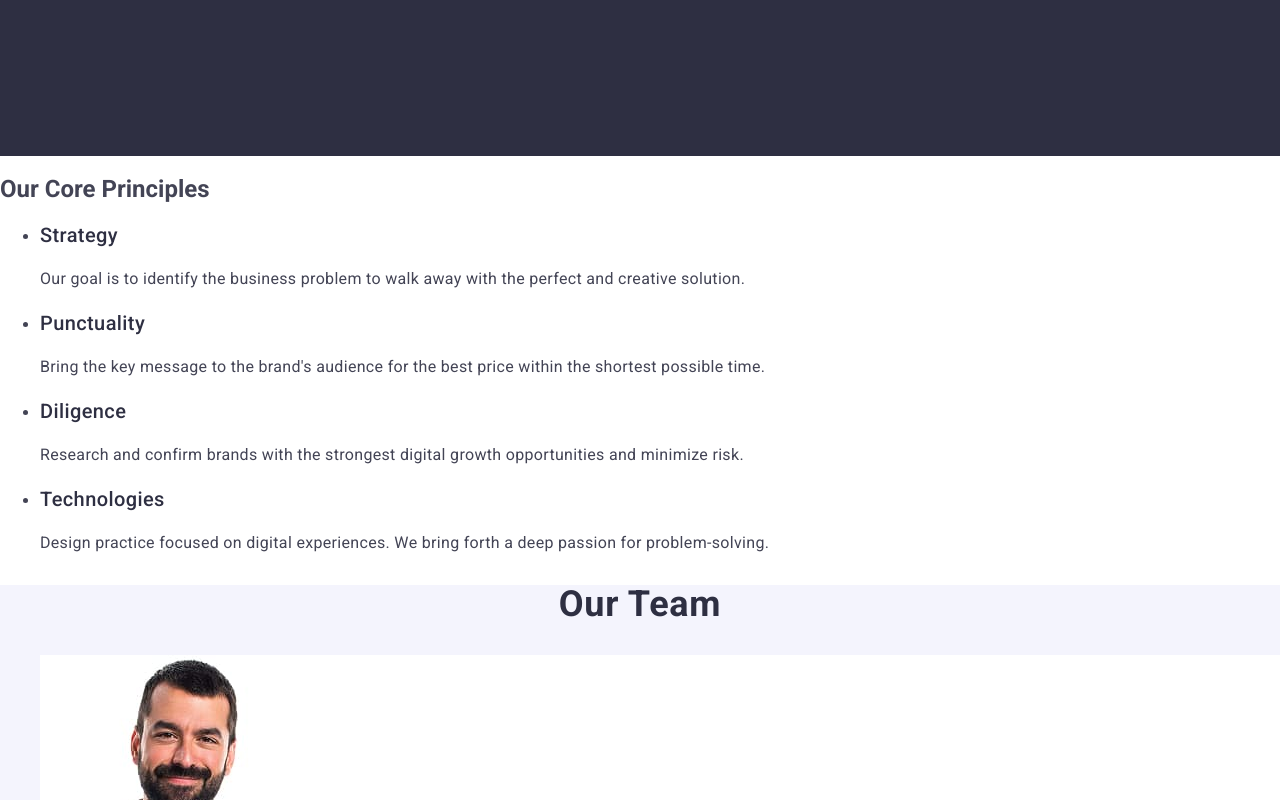
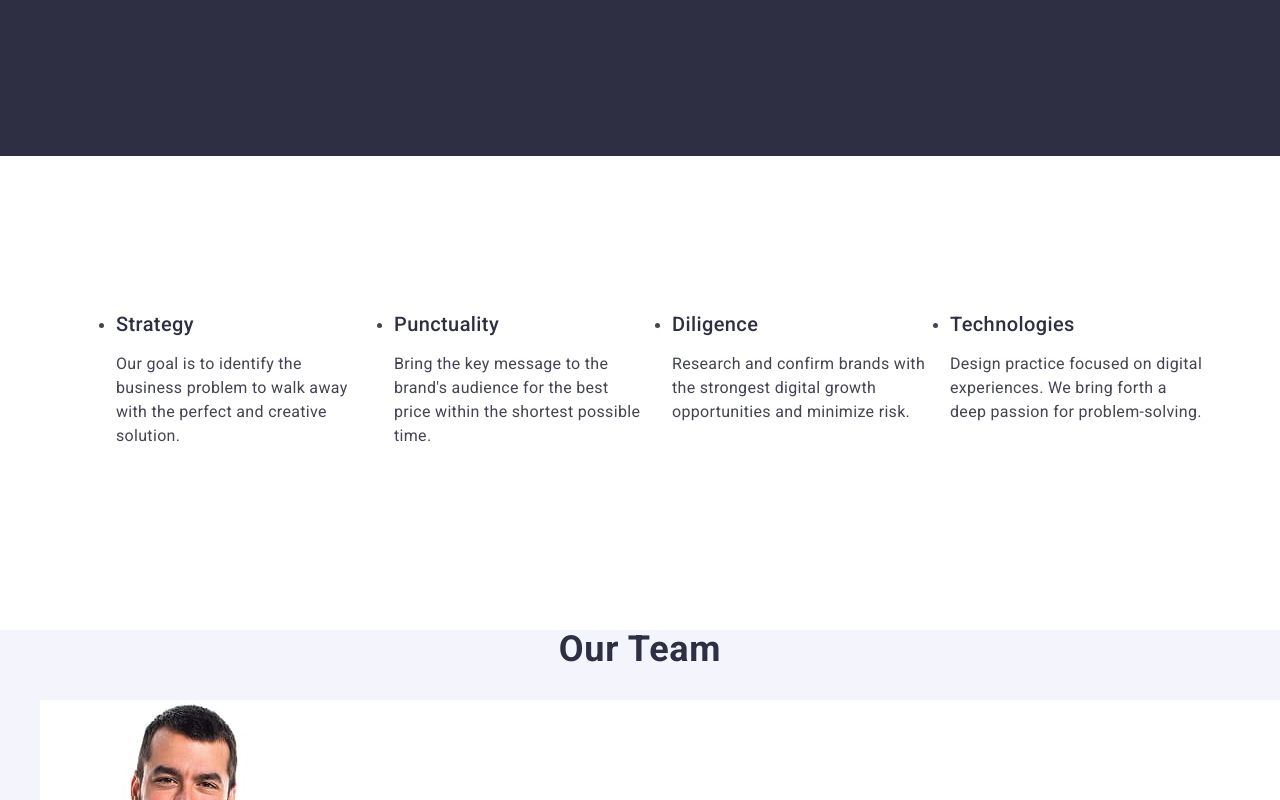
Before and after one commit to berkince14/goit-markup-hw-03, a plain HTML site: page index.html in a window 1280 px wide. Shown: the part 549-1349 px from the top of the page. Drawn offline with nearby package versions, Linux system fonts and the light colour scheme.

Commit message:
index and css updated

```diff
--- a/css/styles.css
+++ b/css/styles.css
@@ -89,6 +89,7 @@ body {
 }
 
 .subtitle_class {
+    margin-bottom: 8px;
     font-weight: 500;
     font-size: 20px;
     line-height: 1.2;
@@ -208,3 +209,33 @@ img {
     display: flex;
     gap: 40px
 }
+
+.our-core {
+    padding: 120px 0;
+}
+
+.visually-hidden {
+    position: absolute;
+    width: 1px;
+    height: 1px;
+    margin: -1px;
+    border: 0;
+    padding: 0;
+    white-space: nowrap;
+    clip-path: inset(100%);
+    clip: rect(0 0 0 0);
+    overflow:     hidden;
+}
+
+.firstsection-ul {
+    display: flex;
+    flex-wrap: wrap;
+    gap: 24px;
+    row-gap: 48px;
+}
+
+.firstsection-li {
+    flex: 1;
+    background-color: #ffffff;
+    flex-basis: calc((100% - 72px) / 4);
+}
--- a/index.html
+++ b/index.html
@@ -64,19 +64,20 @@
           <button type="button" class="button_class">Order Service</button>
         </div>
       </section>
-      <section>
-        <h2>Our Core Principles</h2>
-        <ul>
-          <li>
+      <section class="our-core">
+        <div class="container">
+          <h2 class="visually-hidden">Our Core Principles</h2>
+          <ul class="firstsection-ul">
+            <li class="firstsection-li">
               <h3 class="subtitle_class">Strategy</h3>
 
               <p class="paragraph_class">
-              Our goal is to identify the business problem to walk away with the
-              perfect and creative solution.
+                Our goal is to identify the business problem to walk away with
+                the perfect and creative solution.
               </p>
             </li>
 
-          <li>
+            <li class="firstsection-li">
               <h3 class="subtitle_class">Punctuality</h3>
 
               <p class="paragraph_class">
@@ -85,7 +86,7 @@
               </p>
             </li>
 
-          <li>
+            <li class="firstsection-li">
               <h3 class="subtitle_class">Diligence</h3>
 
               <p class="paragraph_class">
@@ -94,7 +95,7 @@
               </p>
             </li>
 
-          <li>
+            <li class="firstsection-li">
               <h3 class="subtitle_class">Technologies</h3>
 
               <p class="paragraph_class">
@@ -103,6 +104,7 @@
               </p>
             </li>
           </ul>
+        </div>
       </section>
       <section class="thirdsection_class">
         <h2 class="thirdsubtitle_class">Our Team</h2>
```
Lines whose indentation alone changed are shown as unchanged.
